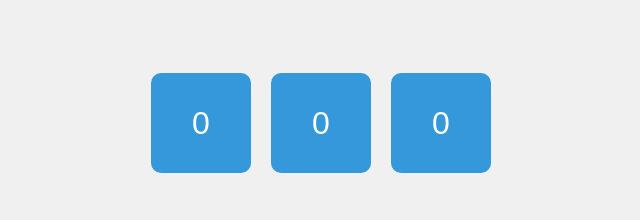
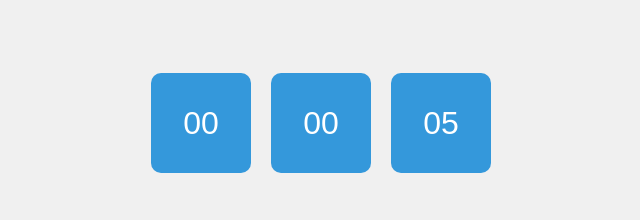
Before and after one commit to Dum2601/Counter, a plain HTML site: page index.html in a window 1280 px wide. Shown: the part 238-458 px from the top of the page, 319-959 px from the left. Drawn offline with Linux system fonts and the light colour scheme; files whose address does not match are found by name.

Commit message:
Link html fixed

```diff
--- a/index.html
+++ b/index.html
@@ -30,8 +30,7 @@
 
     </main>
 
-    <script src="./code/script.js"></script>
-    <script type="module" src="./code/exports/counting.js"></script>
+    <script type="module" src="./code/script.js"></script>
 
 
 </body>
```
